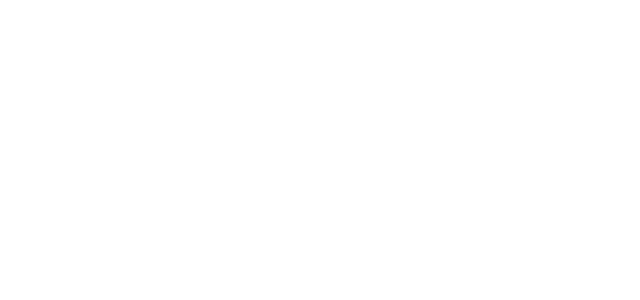
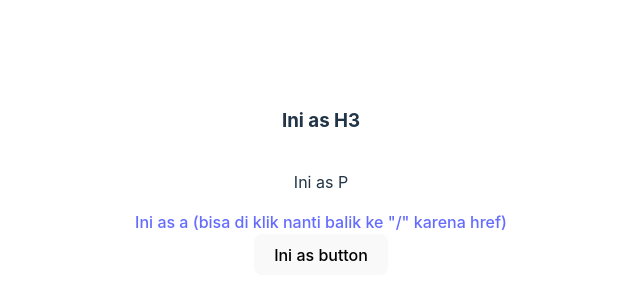
Before and after one commit to MAA14/belajar-react-typescript, a React (Vite) app: page /polymorphic-element in a window 1280 px wide. Before the commit this address had no page. Shown: the part 218-518 px from the top of the page, without its empty margins (319-959 px from the left). Built offline with nearby package versions, Linux system fonts and the light colour scheme.

Commit message:
Update : belajar Polymorphic Component

```diff
--- /dev/null
+++ b/src/basic-syntax/polymorphic-element/TextPolymorphic.tsx
@@ -0,0 +1,38 @@
+import React from "react";
+
+/**
+ * Kita dapat mengganti value dari props as untuk menghasilkan tag yang berbeda
+ */
+
+/**
+ * React.ElementType itu merupakan type untuk tag html seperti <p> dll...
+ */
+type TextBasicProps<E extends React.ElementType> = {
+  size?: string;
+  color?: "primary" | "secondary";
+  children: React.ReactNode;
+  as?: E;
+};
+
+/**
+ * Jangan lupa gunakan Omit untuk mengecualikan props yang sama dengan BasicProps kita sehingga tidak terjadi konflik
+ */
+type TextProps<E extends React.ElementType> = TextBasicProps<E> &
+  Omit<React.ComponentProps<E>, keyof TextBasicProps<E>>; // gunakan keyof untuk Omit seluruh props dari sebuah type
+
+// Set default value dari E = div
+export const TextPolymorphic = <E extends React.ElementType = "div">({
+  size,
+  color,
+  children,
+  as,
+  ...rest
+}: TextProps<E>) => {
+  const Component = as || "div"; // tetep set default value di dalam function supaya tidak error
+
+  return (
+    <Component className={`text ${size} ${color}`} {...rest}>
+      {children}
+    </Component>
+  );
+};
--- a/src/main.tsx
+++ b/src/main.tsx
@@ -13,6 +13,7 @@
 import { RestrictedNumber } from "./basic-syntax/restricting-props/RestrictedNumber.tsx";
 import { Notification } from "./basic-syntax/template-literals-and-exclude/Notification.tsx";
 import { CustomButton } from "./basic-syntax/wrapping-html/CustomButton.tsx";
+import { TextPolymorphic } from "./basic-syntax/polymorphic-element/TextPolymorphic.tsx";
 
 ReactDOM.createRoot(document.getElementById("root")!).render(
   <React.StrictMode>
@@ -184,6 +185,19 @@
             </CustomButton>
           }
         />
+        <Route
+          path="/polymorphic-element"
+          element={
+            <>
+              <TextPolymorphic as="h3">Ini as H3</TextPolymorphic>
+              <TextPolymorphic as="p">Ini as P</TextPolymorphic>
+              <TextPolymorphic as="a" href="/">
+                Ini as a (bisa di klik nanti balik ke "/" karena href)
+              </TextPolymorphic>
+              <TextPolymorphic as="button">Ini as button</TextPolymorphic>
+            </>
+          }
+        />
       </Routes>
     </BrowserRouter>
   </React.StrictMode>
```
